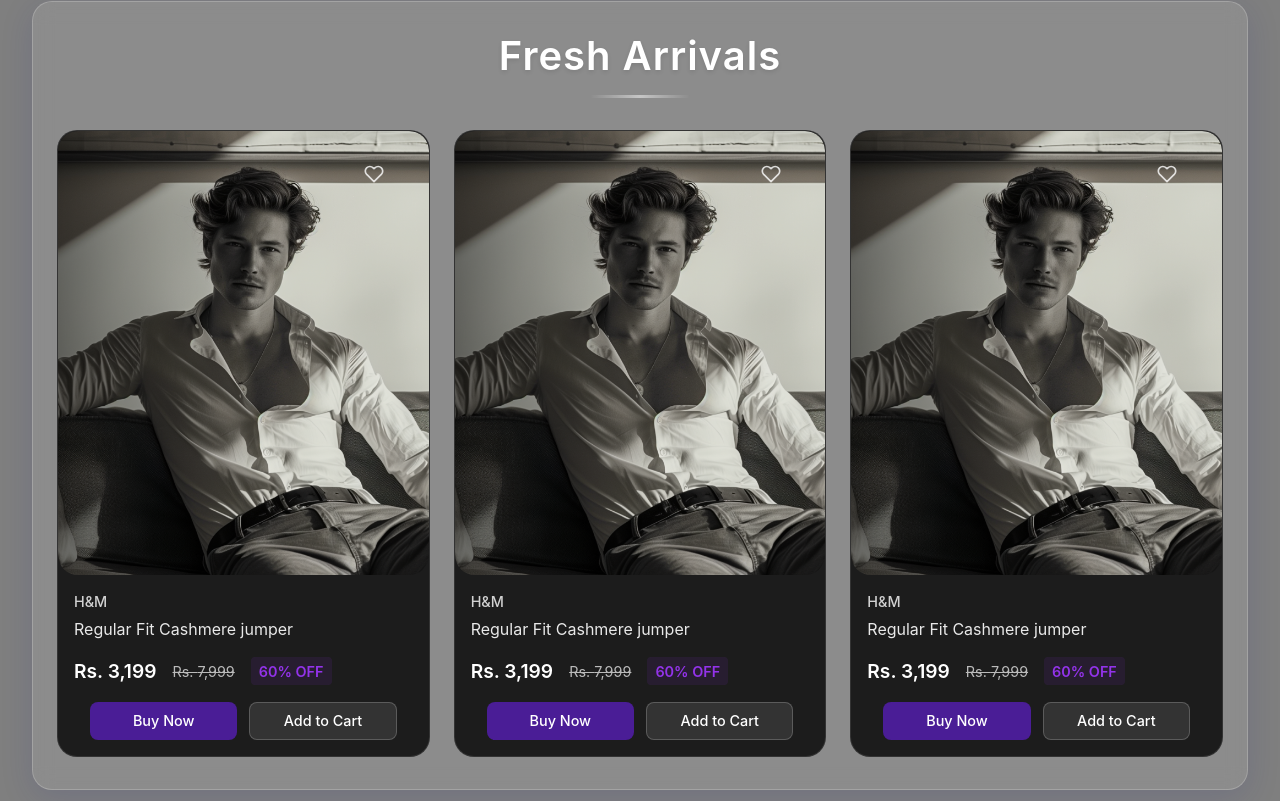
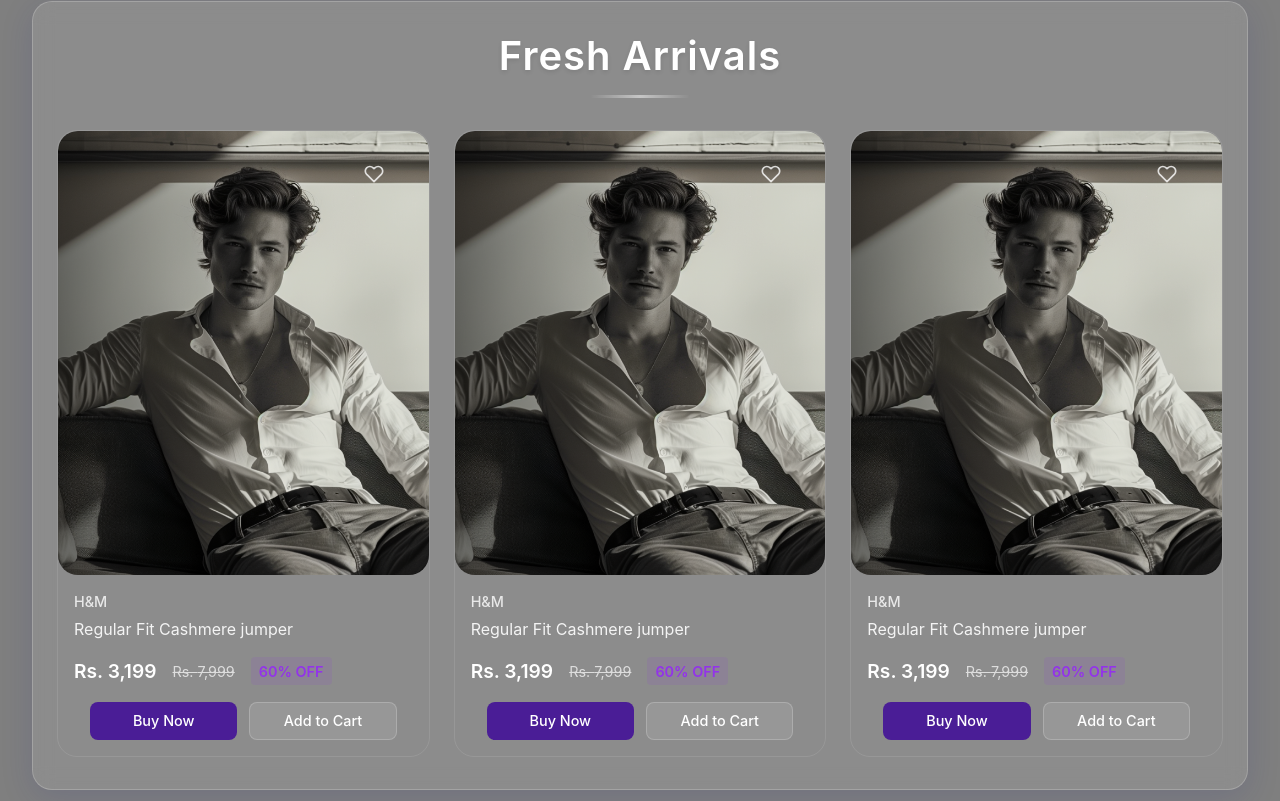
Before and after one commit to luxuryintaste-LIT/lit-ecommerce-backend, a React (Vite) app: page / in a window 1280 px wide. Shown: the part 859-1660 px from the top of the page. Built offline with nearby package versions, Linux system fonts and the light colour scheme.

Commit message:
again fixed

```diff
--- a/src/styles/ProductCard.css
+++ b/src/styles/ProductCard.css
@@ -1,5 +1,4 @@
 .product-card {
-  background: rgba(0, 0, 0, 0.8);
   border-radius: 20px;
   overflow: hidden;
   transition: transform 0.3s ease;
```
